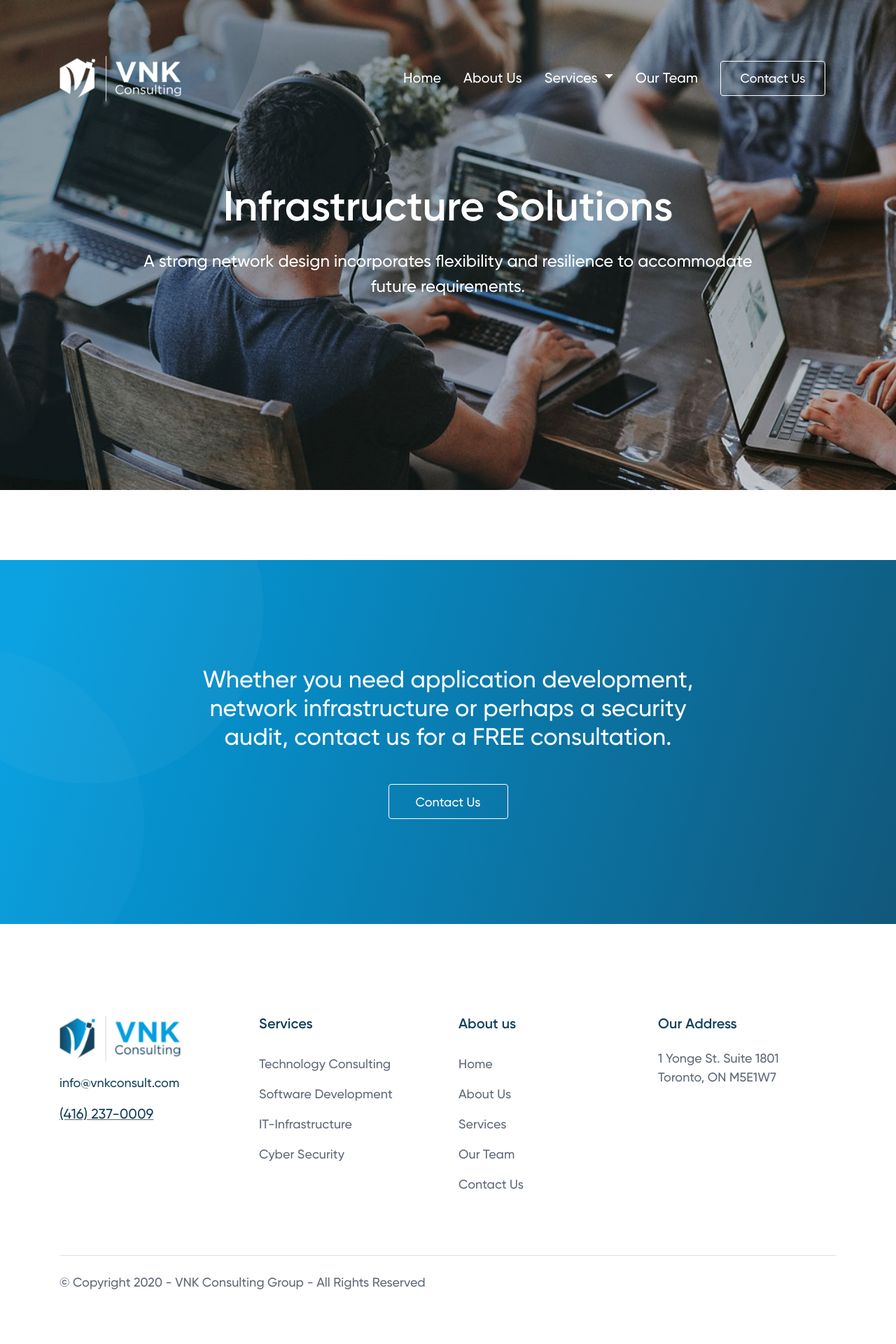
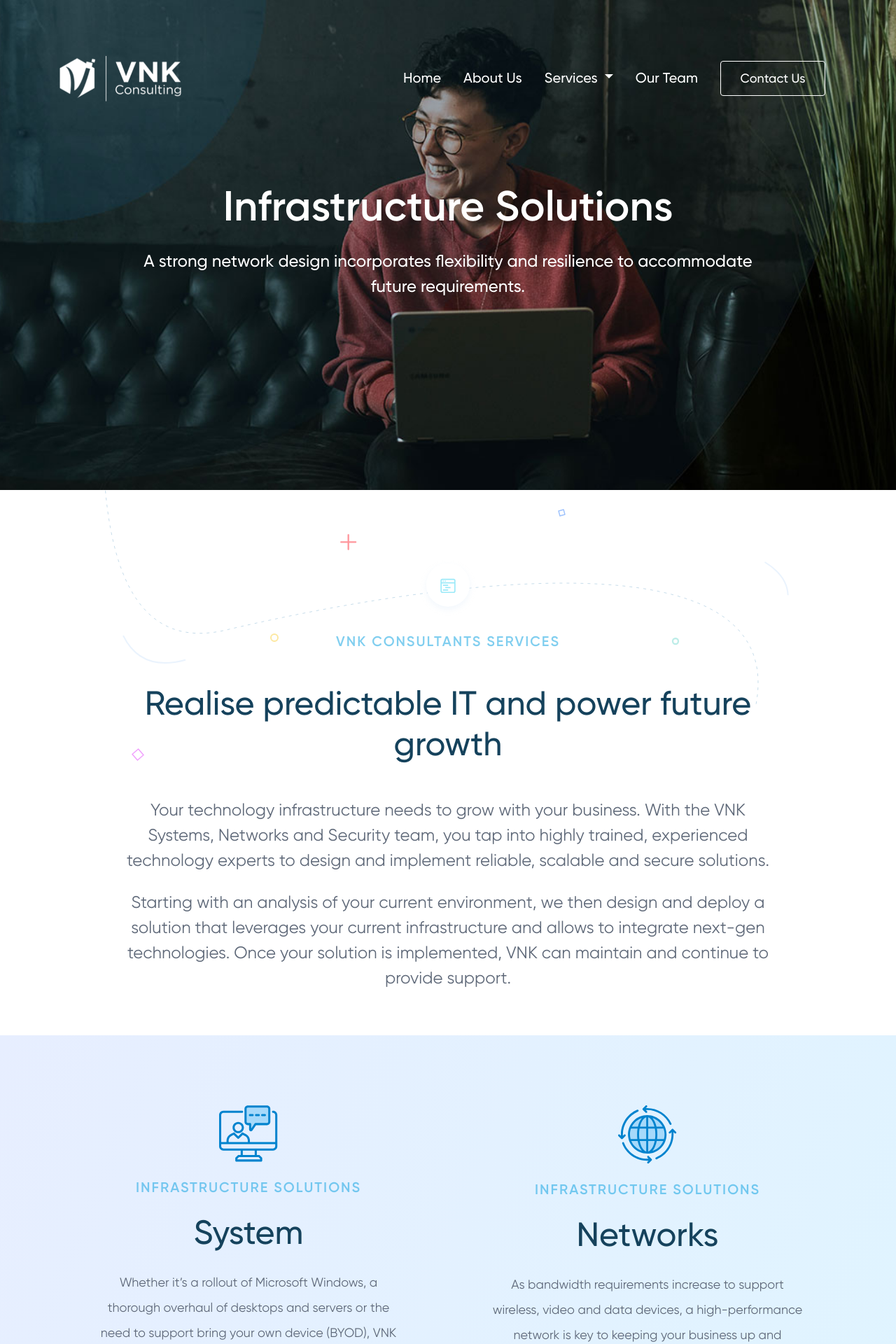
Before and after one commit to ifancyabroad/cloud-sherpas, a Jekyll site: the page built from pages/infrastructure.html, in a window 1280 px wide. Shown: the top 1920 px of the page at 70% size. Built offline with Jekyll 4.4.1, drawn with Linux system fonts in a browser that asks for light colours; before the commit the page ends 1893 px from its top, so only the background shows below that; some of the changed text lies outside the part shown.

Commit message:
Add infrastructure page

```diff
--- /dev/null
+++ b/_includes/services/about-infrastructure.html
@@ -0,0 +1,14 @@
+<section class="about-software mb-5">
+    <div class="container">
+        <div class="row justify-content-center">
+            <div class="col-md-10 text-center" data-aos="fade-up" data-aos-offset="300">
+                <img class="bg-shapes-services" src="{{ 'assets/images/icons/dashed_line_plus_shapes.svg' | relative_url }}" alt="Background shapes">
+                <img class="mb-4" src="{{ 'assets/images/icons/about-icon.svg' | relative_url }}" alt="About" width="80">
+                <h5 class="text-info spaced mb-5">VNK CONSULTANTS SERVICES</h5>
+                <h2 class="mb-5">Realise predictable IT and power future growth</h2>
+                <p class="text-xlarge font-weight-light mb-4">Your technology infrastructure needs to grow with your business. With the VNK Systems, Networks and Security team, you tap into highly trained, experienced technology experts to design and implement reliable, scalable and secure solutions.</p>
+                <p class="text-xlarge font-weight-light">Starting with an analysis of your current environment, we then design and deploy a solution that leverages your current infrastructure and allows to integrate next-gen technologies. Once your solution is implemented, VNK can maintain and continue to provide support.</p>
+            </div>
+        </div>
+    </div>
+</section>
--- a/_includes/services/environments.html
+++ b/_includes/services/environments.html
@@ -13,7 +13,7 @@
                     <div class="environment-card bg-white rounded pt-5 p-4 mb-4">
                         <img class="mb-4" src="{{ 'assets/images/icons/' | relative_url | append: environment.image }}" alt="{{ environment.name }}">
                         <h4 class="text-info mb-3">{{ environment.name }}</h4>
-                        <p class="text-small font-weight-light text-grey mb-0">{{ environment.platforms }}</p>
+                        <p class="text-xsmall font-weight-light text-gray mb-0">{{ environment.platforms }}</p>
                     </div>
                 </div>
             {% if forloop.last %}</div>{% else %}
--- /dev/null
+++ b/_includes/services/infrastructure-solutions.html
@@ -0,0 +1,53 @@
+<div class="infrastructure-solutions bg-secondary-gradient">
+    <div class="container">
+        <div class="row justify-content-around section-margin">
+            <div class="col-md-5 text-center" data-aos="fade-up">
+                <img class="mb-4" src="{{ 'assets/images/icons/system.svg' | relative_url }}" alt="System">
+                <h5 class="text-info spaced mb-4">INFRASTRUCTURE SOLUTIONS</h5>
+                <h2 class="mb-4">System</h2>
+                <p class="line-height-large font-weight-light">Whether it’s a rollout of Microsoft Windows, a thorough overhaul of desktops and servers or the need to support bring your own device (BYOD), VNK can architect and deploy a strategy that supports current and future needs.</p>
+            </div>
+            <div class="col-md-5 text-center" data-aos="fade-up" data-aos-delay="100">
+                <img class="mb-4" src="{{ 'assets/images/icons/networks.svg' | relative_url }}" alt="System">
+                <h5 class="text-info spaced mb-4">INFRASTRUCTURE SOLUTIONS</h5>
+                <h2 class="mb-4">Networks</h2>
+                <p class="line-height-large font-weight-light">As bandwidth requirements increase to support wireless, video and data devices, a high-performance network is key to keeping your business up and running. VNK designs scalable and secure networks that are built for growth.</p>
+            </div>
+        </div>
+        <div class="row justify-content-center">
+            <div class="col-md-8" data-aos="fade-up">
+                <h2 class="text-center mb-5">Why VNK for your systems, networks and security needs?</h2>
+            </div>
+        </div>
+        <div class="row">
+            <div class="col-lg-3" data-aos="zoom-in-up">
+                <div class="infrastructure-card bg-white rounded p-4 mb-4 mt-4">
+                    <img class="mb-4" src="{{ 'assets/images/icons/trained.svg' | relative_url }}" alt="Highly trained">
+                    <h4 class="text-dark font-weight-normal mb-4">Highly Trained</h4>
+                    <p class="font-weight-light text-small mb-0">VNK are highly trained, experienced technology experts</p>
+                </div>
+            </div>
+            <div class="col-lg-3" data-aos="zoom-in-up" data-aos-delay="100">
+                <div class="infrastructure-card bg-white rounded p-4 mb-4">
+                    <img class="mb-4" src="{{ 'assets/images/icons/tech.svg' | relative_url }}" alt="Simplified Tech">
+                    <h4 class="text-dark font-weight-normal mb-4">Simplified Tech</h4>
+                    <p class="font-weight-light text-small mb-0">Simplified technology infrastructure solutions resulting in reduced operational costs</p>
+                </div>
+            </div>
+            <div class="col-lg-3" data-aos="zoom-in-up" data-aos-delay="200">
+                <div class="infrastructure-card bg-white rounded p-4 mb-4 mt-4">
+                    <img class="mb-4" src="{{ 'assets/images/icons/knowledge.svg' | relative_url }}" alt="Expert Knowledge">
+                    <h4 class="text-dark font-weight-normal mb-4">Expert Knowledge</h4>
+                    <p class="font-weight-light text-small mb-0">Expert knowledge of the latest solutions for maximum data security</p>
+                </div>
+            </div>
+            <div class="col-lg-3" data-aos="zoom-in-up" data-aos-delay="300">
+                <div class="infrastructure-card bg-white rounded p-4 mb-4">
+                    <img class="mb-4" src="{{ 'assets/images/icons/experienced.svg' | relative_url }}" alt="Experienced">
+                    <h4 class="text-dark font-weight-normal mb-4">Experienced</h4>
+                    <p class="font-weight-light text-small mb-0">Experienced across many industries and technology platforms including Cisco, EMC, Microsoft Azure, AWS, VMware and others</p>
+                </div>
+            </div>
+        </div>
+    </div>
+</div>
--- a/_sass/custom.scss
+++ b/_sass/custom.scss
@@ -33,7 +33,8 @@ $font-family-base: $font-family-sans-serif;
 
 $font-size-root: 1rem;
 $font-size-base: 1.125rem;
-$font-size-sm: $font-size-root * .875;
+$font-size-xs: $font-size-root * .875;
+$font-size-sm: $font-size-root * 1;
 $font-size-lg: $font-size-root * 1.25;
 $font-size-xl: $font-size-root * 1.5;
 
--- a/_sass/main.scss
+++ b/_sass/main.scss
@@ -8,6 +8,10 @@ h1, h4, h5 {
 
 .text-gray {
     color: $gray-500;
+}
+
+.text-xsmall {
+    font-size: $font-size-xs;
 }
 
 .text-small {
--- a/_sass/services.scss
+++ b/_sass/services.scss
@@ -84,3 +84,25 @@
         }
     }
 }
+
+.infrastructure-solutions {
+    padding-top: 100px;
+    padding-bottom: 120px;
+
+    .section-margin {
+        margin-bottom: 100px;
+    }
+
+    .infrastructure-card {
+        box-shadow: 0 25px 49px 0 rgba(78, 81, 144, 0.07);
+    }
+}
+
+@include media-breakpoint-up(lg) {
+
+    .infrastructure-solutions {
+        .infrastructure-card {
+            height: 350px;
+        }
+    }
+}
--- a/pages/infrastructure.html
+++ b/pages/infrastructure.html
@@ -2,9 +2,11 @@
 layout: default
 title: Services
 permalink: /infrastructure/
-header_image: header_team.jpg
+header_image: header_infrastructure.jpg
 header_title: Infrastructure Solutions
 header_text: A strong network design incorporates flexibility and resilience to accommodate future requirements.
 ---
 {% include common/header-page.html %}
+{% include services/about-infrastructure.html %}
+{% include services/infrastructure-solutions.html %}
 {% include common/contact-cta.html %}
--- a/pages/software.html
+++ b/pages/software.html
@@ -2,7 +2,7 @@
 layout: default
 title: Services
 permalink: /software/
-header_image: header_team.jpg
+header_image: header_software.jpg
 header_title: Software Development
 header_text: Securing The Software That Your Business Depends On & Protecting The Data Your Business Relies On.
 ---
```
Also changed, not shown: assets/images/header/header_infrastructure.jpg (added), assets/images/header/header_software.jpg (added), assets/images/icons/developers.svg, assets/images/icons/experienced.svg (added), assets/images/icons/knowledge.svg (added), assets/images/icons/networks.svg (added), assets/images/icons/secure.svg, assets/images/icons/system.svg (added), assets/images/icons/tech.svg (added), assets/images/icons/trained.svg (added).
